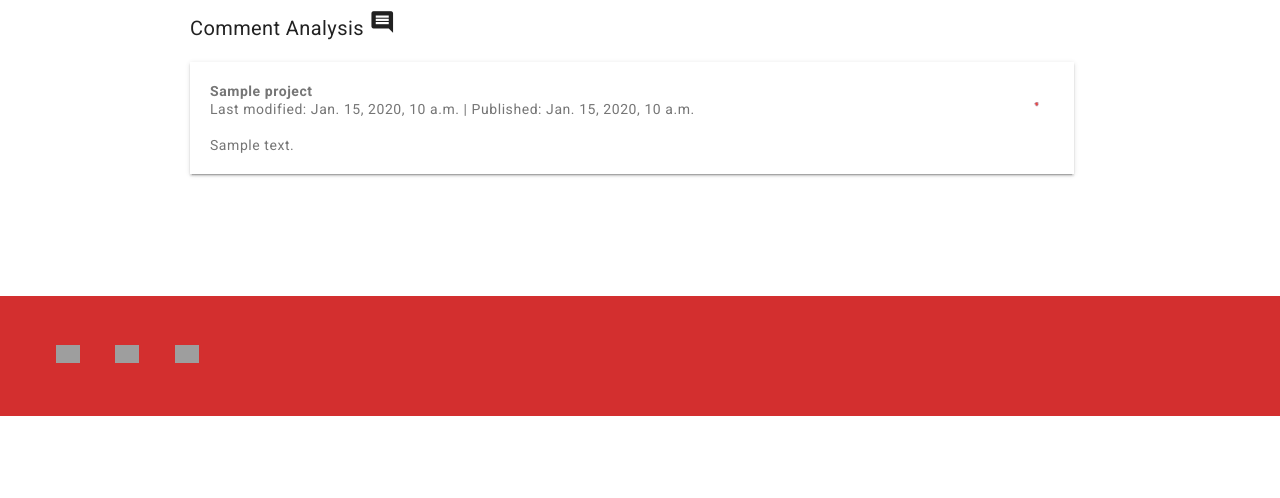
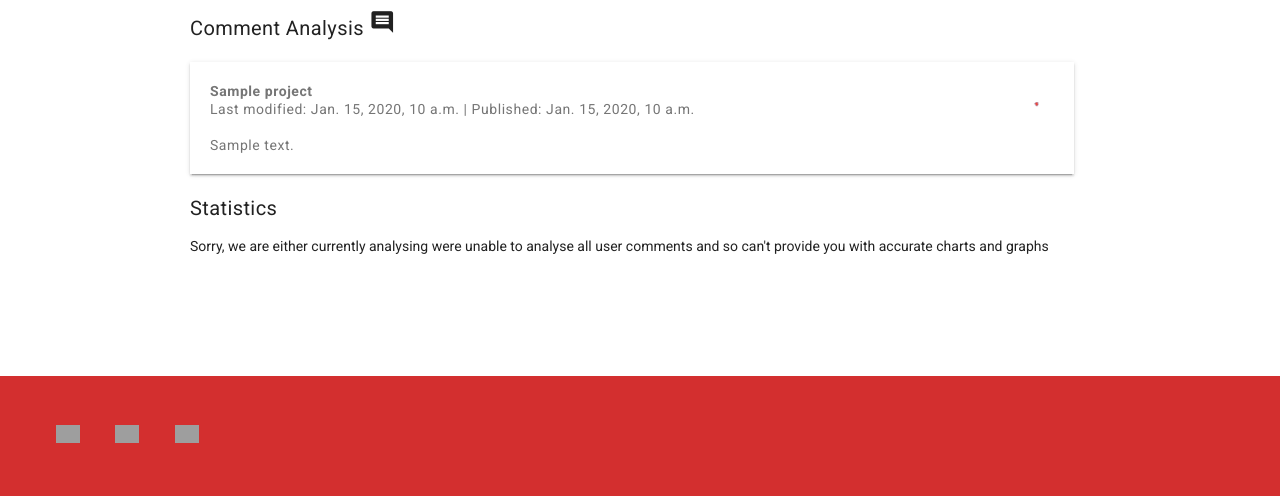
Before and after one commit to robcharlwood/you-judge, a Django app: template templates/video_comments.html in a window 1280 px wide. Shown: the part 243-741 px from the top of the page. Run offline with Django 3.2, Linux system fonts and the light colour scheme; the template is opened without the code that fills it: most values are stand-ins (such as "Sample title", 1, 10 or a date in 2020); some libraries are stand-ins or nearby versions; grey boxes are pictures that could not be loaded.

Commit message:
Added chart template tag to relevant templates

```diff
--- a/templates/video_comments.html
+++ b/templates/video_comments.html
@@ -1,4 +1,5 @@
 {% extends "base.html" %}
+{% load charts %}
 
 {% block breadcrumbs %}
     <a href="{% url 'dashboard:dashboard' %}" class="mdl-layout__tab">Dashboard</a> /
@@ -31,8 +32,14 @@
           </span>
           <span class="mdl-list__item-secondary-content">
             <div class="mdl-list__item-secondary-action">
+                {% if comment.analysis_failed %}
+                  <i class="material-icons" id="tt{{ forloop.counter0 }}" style="color: orange;">warning</i>
+                  <div class="mdl-tooltip" data-mdl-for="tt{{ forloop.counter0 }}">
+                    Failed to analyse comment!
+                  </div>
+                {% else %}
                   {% if not comment.analyzed_comment %}
-                  <div class="mdl-spinner mdl-js-spinner is-active"></div>
+                    <div class="mdl-spinner mdl-js-spinner is-active"></div>
                   {% else %}
                     {% if comment.analyzed_comment.documentSentiment.score > 0 %}
                         <i class="material-icons" id="tt{{ forloop.counter0 }}" style="color: green;">sentiment_very_satisfied</i>
@@ -56,10 +63,19 @@
                         </div>
                     {% endif %}
                   {% endif %}
+                {% endif %}
               </div>
           </span>
         </li>
       {% endfor %}
+
+      {% if video.comment_analysis_complete %}
+        <h5>Statistics</h5>
+        {% pie_chart 'Sentiment - Top 50 Most relevant comments' comment_chart_headers comment_chart_data %}
+      {% else %}
+        <h5>Statistics</h5>
+        <p>Sorry, we are either currently analysing were unable to analyse all user comments and so can't provide you with accurate charts and graphs</p>
+      {% endif %}
   </ul>
   {% else %}
     <p>There are no comments on this video, or the owner has turned off commenting on this video. We are unable to analyze the content! Sorry!</p>
```
Also changed, not shown: templates/video_detail.html (+17 -0 lines), templates/video_transcript.html (+10 -1 lines).
